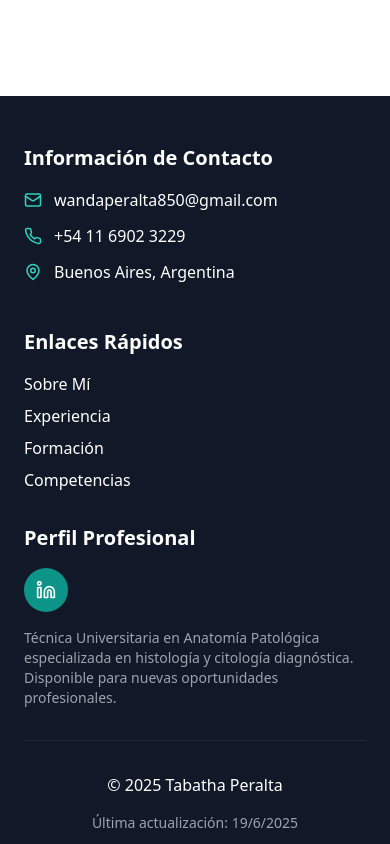
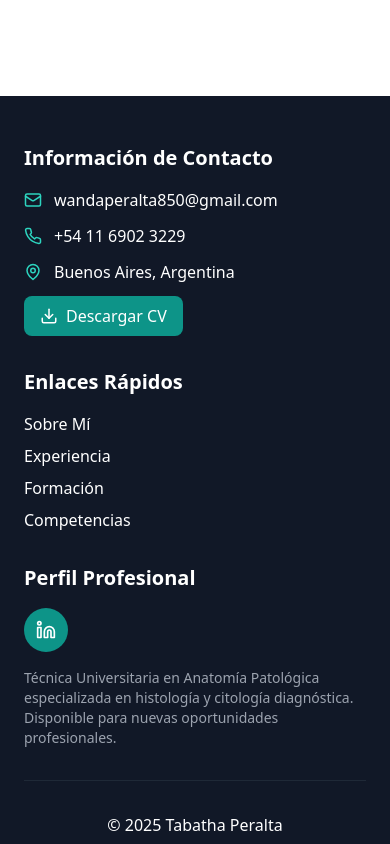
Before and after one commit to Tabathapm/wanda_peralta, a React (Vite) app: page / in a window 390 px wide. Shown: the part 11156-12000 px from the top of the page. Built offline with nearby package versions, Linux system fonts and the light colour scheme.

Commit message:
descargar cv en footer

```diff
--- a/src/components/Footer.tsx
+++ b/src/components/Footer.tsx
@@ -54,7 +54,7 @@ const Footer = () => {
               </div>
 
               <div className="flex items-center space-x-3">
-                <div className="hidden md:flex items-center space-x-4">
+                <div className="flex items-center items-center space-x-4">
                   <button
                     onClick={downloadPDF}
                     className="flex items-center space-x-2 bg-teal-600 text-white px-4 py-2 rounded-lg hover:bg-teal-700 transition-colors duration-200">
```
